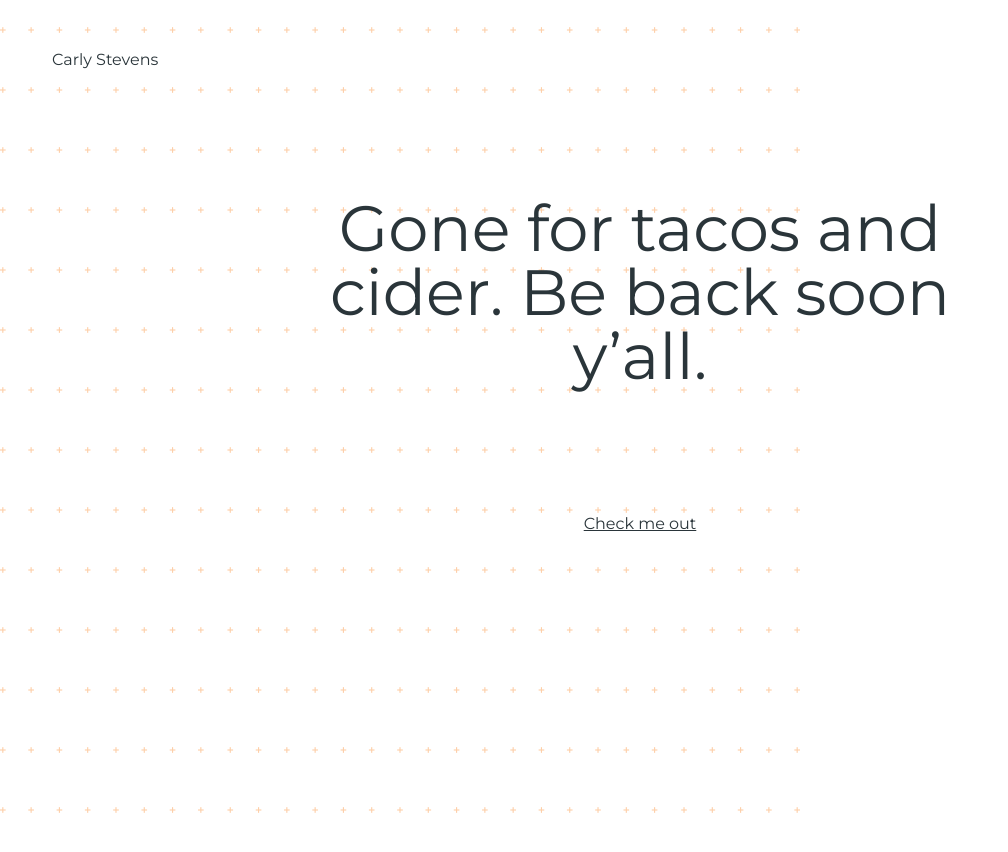
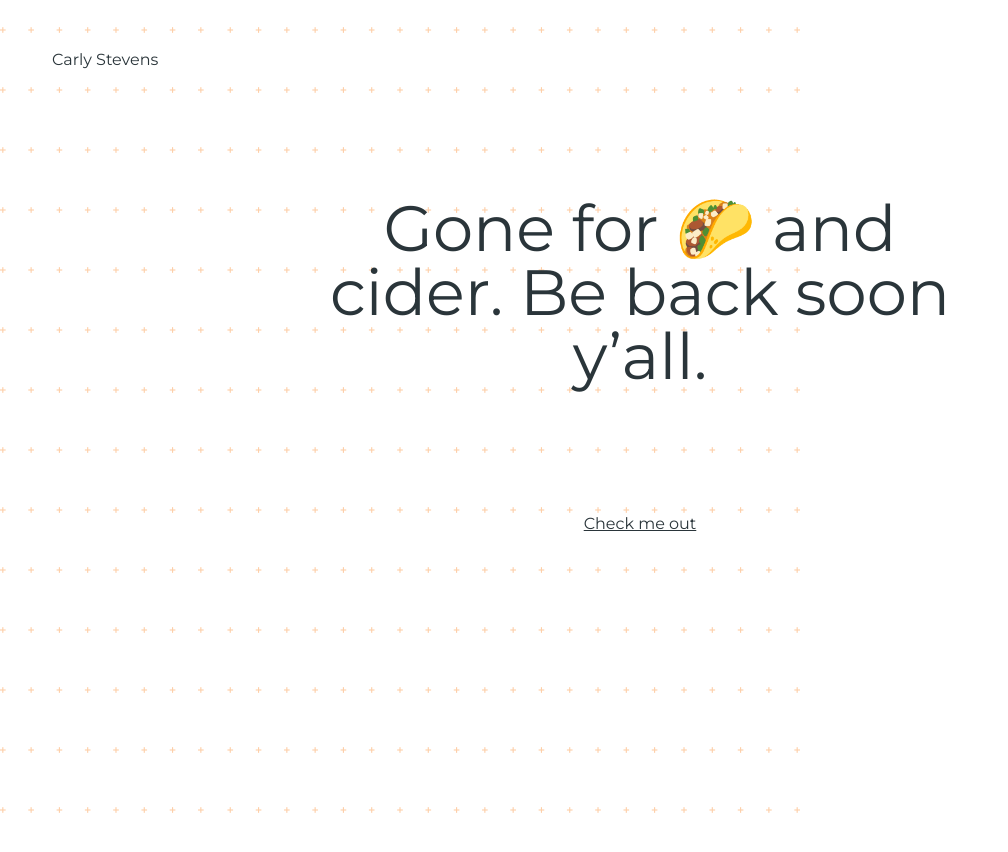
Before and after one commit to omgcarlyidk/portfolio, a plain HTML site: page index.html in a window 1280 px wide. Shown: the whole page, without its empty margins (0-1008 px from the left). Drawn offline with Linux system fonts and the light colour scheme.

Commit message:
added taco emoji

```diff
--- a/index.html
+++ b/index.html
@@ -15,7 +15,7 @@
 
 		<div class="content">
 			<div class="hero-message">
-				Gone for tacos and cider. Be back soon y’all.
+				Gone for 🌮 and cider. Be back soon y’all.
 			</div>
 			<div class="hero-link">
 				<a href="https://dribbble.com/omgcarlyidk">Check me out</a>
--- a/styles.css
+++ b/styles.css
@@ -12,8 +12,8 @@ body {
 	height: 100vh;
 	padding-top: 3.25rem;
 	background-image: url("svgs/pattern.svg");
-    	background-repeat: repeat-y;
-    	background-size: 100vh 60px;
+   	background-repeat: repeat-y;
+   	background-size: 100vh 60px;
 }
 
 .content {
```
